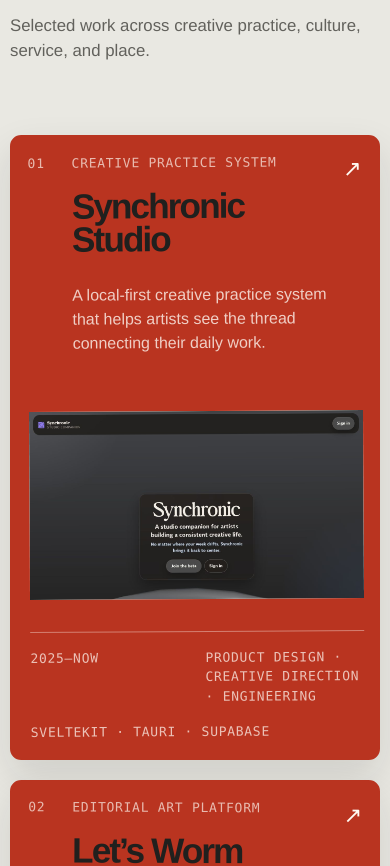
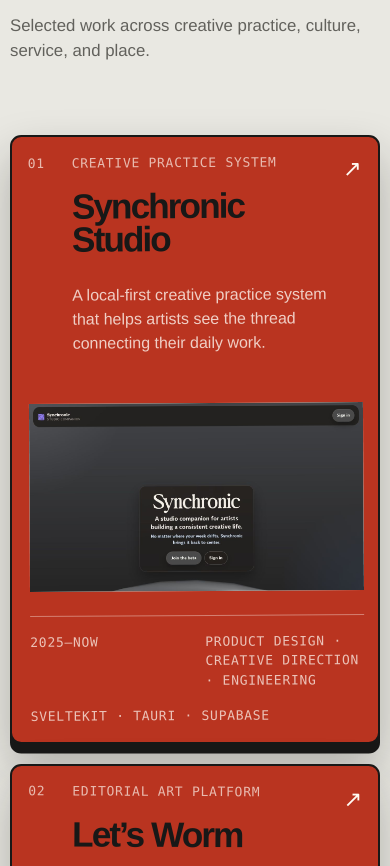
Before and after one commit to petebot/portfolio26, a SvelteKit app: page / in a window 390 px wide. Shown: the part 1080-1946 px from the top of the page. Built offline with nearby package versions, Linux system fonts and the light colour scheme.

Commit message:
fix: center and separate stacked work cards

```diff
--- a/src/routes/+page.svelte
+++ b/src/routes/+page.svelte
@@ -325,14 +325,20 @@
 	}
 
 	.project-list > li {
+		--card-lock-height: clamp(32rem, 66svh, 44rem);
+
 		position: sticky;
-		top: calc(5.35rem + var(--card-index) * 0.45rem);
+		top: calc((100svh - var(--card-lock-height)) / 2 + var(--card-index) * 0.35rem);
+		display: flex;
+		height: var(--card-lock-height);
 		margin: 0 0 clamp(3.5rem, 9vh, 6.5rem);
 		overflow: hidden;
 		background: var(--color-accent);
-		border: var(--border-width-structure) solid var(--color-accent);
+		border: 0.125rem solid var(--color-punch-ink);
 		border-radius: 0.7rem;
-		box-shadow: 0 1rem 2.4rem rgb(24 24 23 / 12%);
+		box-shadow:
+			0 0.6rem 0 var(--color-punch-ink),
+			0 1.35rem 2.8rem rgb(24 24 23 / 28%);
 	}
 
 	.project-list > li:last-child {
@@ -342,7 +348,10 @@
 	.project-card {
 		display: grid;
 		grid-template-columns: minmax(0, 1fr) minmax(20rem, 0.95fr);
-		gap: clamp(2rem, 6vw, 7rem);
+		grid-template-rows: minmax(0, 1fr) auto;
+		column-gap: clamp(2rem, 6vw, 7rem);
+		row-gap: clamp(1.5rem, 3vw, 3rem);
+		width: 100%;
 		padding: clamp(1.4rem, 4vw, 3.2rem);
 		color: var(--color-accent-on);
 		text-decoration: none;
@@ -381,6 +390,7 @@
 	}
 
 	.project-copy h3 {
+		color: var(--color-punch-ink);
 		font-size: clamp(2.2rem, 4.1vw, 4.4rem);
 		line-height: 0.94;
 		letter-spacing: -0.055em;
@@ -401,7 +411,7 @@
 
 	.project-card:hover .project-copy h3,
 	.project-card:focus-visible .project-copy h3 {
-		color: var(--color-accent-on);
+		color: var(--color-punch-ink);
 		text-decoration: underline;
 		text-decoration-thickness: 0.06em;
 		text-underline-offset: 0.11em;
@@ -607,6 +617,14 @@
 
 		.project-card {
 			grid-template-columns: 1fr;
+			grid-template-rows: auto;
+		}
+
+		.project-list > li {
+			position: relative;
+			top: auto;
+			display: block;
+			height: auto;
 		}
 
 		.project-meta {
@@ -662,8 +680,6 @@
 		}
 
 		.project-list > li {
-			position: relative;
-			top: auto;
 			margin-bottom: 1.25rem;
 		}
 
```
